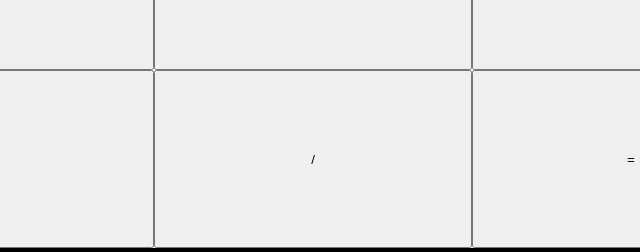
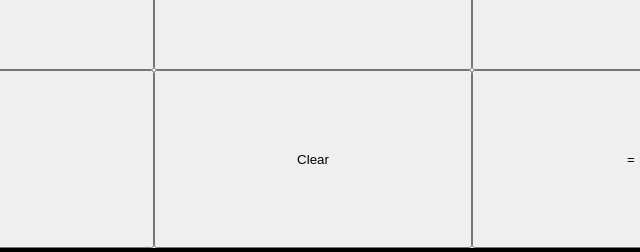
Before and after one commit to ghools/TOP-Calculator, a plain HTML site: page index.html in a window 1280 px wide. Shown: the part 548-800 px from the top of the page, 486-1126 px from the left. Drawn offline with Linux system fonts and the light colour scheme.

Commit message:
Add clear button

```diff
--- a/index.html
+++ b/index.html
@@ -29,7 +29,7 @@
             <button id="button" class="X">X</button>
             <button id="button" class="0">0</button>
             <button id="button" class=".">.</button>
-            <button id="button" class="/">/</button>
+            <button id="button" class="clear">Clear</button>
             <button id="button" class="=">=</button>
 
         </div>
```
